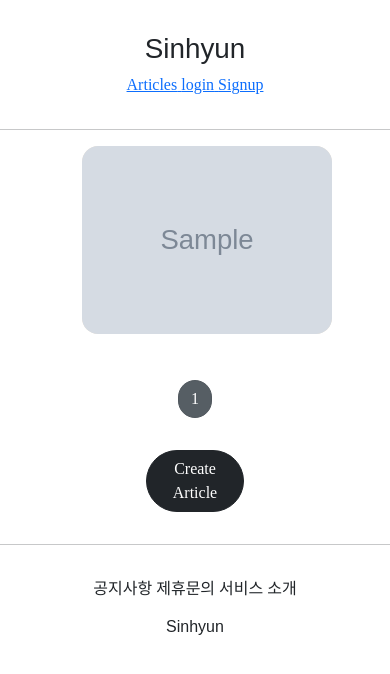
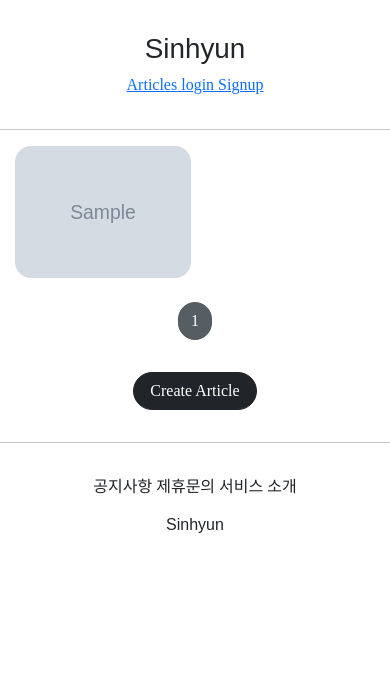
Before and after one commit to kimsinhyun/django_study, a Django app: page /articles/list/ in a window 390 px wide. Shown: the top 674 px of the page. Run offline with Django 3.2, Linux system fonts and the light colour scheme; tables that the repository leaves empty hold one stand-in row (values such as "Sample post"); grey boxes marked "Sample" are stand-in pictures; some libraries are stand-ins or nearby versions; some web fonts are replaced.

Commit message:
fix pagnation bug and UI for mobile

```diff
--- a/articleapp/templates/articleapp/list.html
+++ b/articleapp/templates/articleapp/list.html
@@ -4,9 +4,17 @@
 {% block content %}
 
 <style>
+    .container{
+        padding: 0;
+        margin: 0, auto;
+    }
+
+    .container a{
+        width: 45%;
+        max-width: 250px;
+    }
+
     .container div {
-        width: 250px;
-        background-color: antiquewhite;
         display: flex;
         justify-content: center;
         align-items: center;
@@ -22,7 +30,6 @@
 
     {% if article_list %}
     <div class="container">
-
         {% for article in article_list %}
         <a href="{% url 'articleapp:detail' pk=article.pk %}">
             {% include 'snippets/card.html' with article=article %}
@@ -40,7 +47,7 @@
     {% include 'snippets/pagination.html' with page_obj=page_obj %}
 
     <div style="text-align: center;">
-        <a href="{% url 'articleapp:create' %}" class="btn btn-dark rounded-pill col-3 mt-3 mb-3">
+        <a href="{% url 'articleapp:create' %}" class="btn btn-dark rounded-pill mt-3 mb-3 px-3">
             Create Article
         </a>
     </div>
--- a/articleapp/views.py
+++ b/articleapp/views.py
@@ -60,4 +60,4 @@ class ArticleListView(ListView):
     model = Article
     context_object_name = 'article_list'
     template_name = 'articleapp/list.html'
-    paginate_by = 2
+    paginate_by = 3
--- a/static/js/magicgrid.js
+++ b/static/js/magicgrid.js
@@ -288,7 +288,7 @@ MagicGrid.prototype.listen = function listen () {
 let magicGrid = new MagicGrid({
     container: '.container',
     animate: true,
-    gutter: 30,
+    gutter: 8,
     static: true,
     useMin: true
   });
--- a/templates/head.html
+++ b/templates/head.html
@@ -3,6 +3,7 @@
 
 <head>
     <meta charset="UTF-8">
+    <meta name="viewport" content="width=device-width, initial-scale=1, shrink-to-fit=no">
     <title>Sinhyun</title>
 
     <!-- bootstrap link/ -->
--- a/templates/snippets/card.html
+++ b/templates/snippets/card.html
@@ -1,3 +1,3 @@
 <div>
-    <img src="{{ article.image.url }}">
+    <img src="{{ article.image.url }}" alt="">
 </div>
--- a/templates/snippets/pagination.html
+++ b/templates/snippets/pagination.html
@@ -1,5 +1,5 @@
 <div style="text-align: center; margin: 1rem 0;">
-    {% if page_obj.has_precious %}
+    {% if page_obj.has_previous %}
     <a href="{% url 'articleapp:list' %}?page={{ page_obj.prevous_page_number }}"
         class="btn btn-secondary rounded-pill">
         {{ page_obj.previous_page_number }}
```
Also changed, not shown: atricles/test1.jpg (added).
